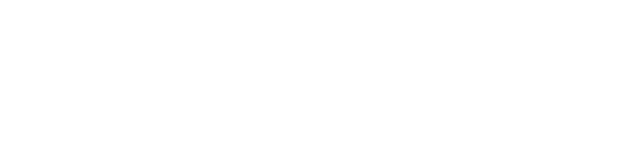
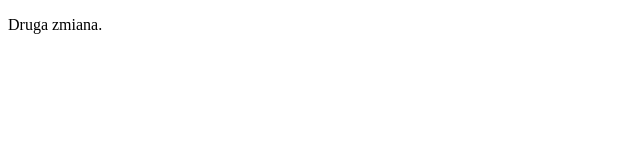
Before and after one commit to MartynaBartniczak/git, a plain HTML site: page testPackage/nowe.html in a window 1280 px wide. Shown: the whole page, without its empty margins (0-640 px from the left). Drawn offline with Linux system fonts and the light colour scheme.

Commit message:
Dodalem p

```diff
--- a/testPackage/nowe.html
+++ b/testPackage/nowe.html
@@ -5,6 +5,6 @@
     <title>Tomasz</title>
 </head>
 <body>
-
+<p>Druga zmiana.</p>
 </body>
 </html>
```
